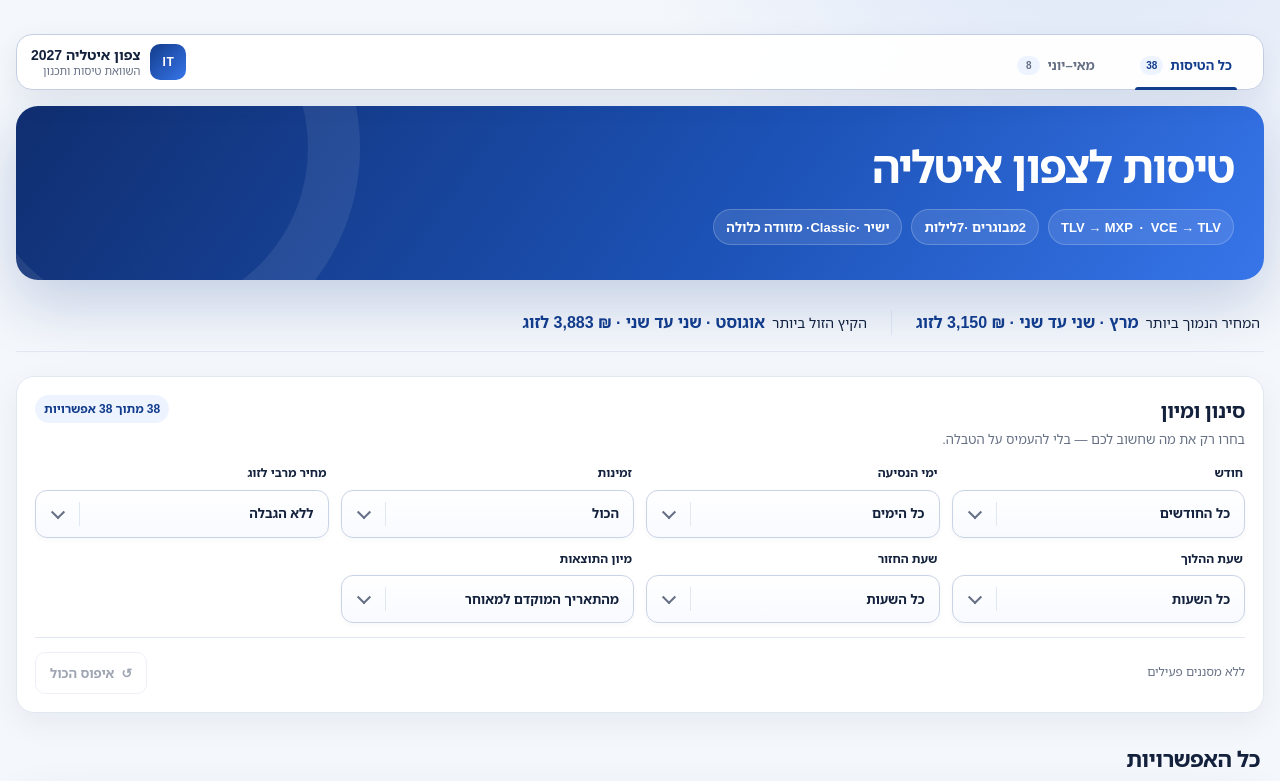
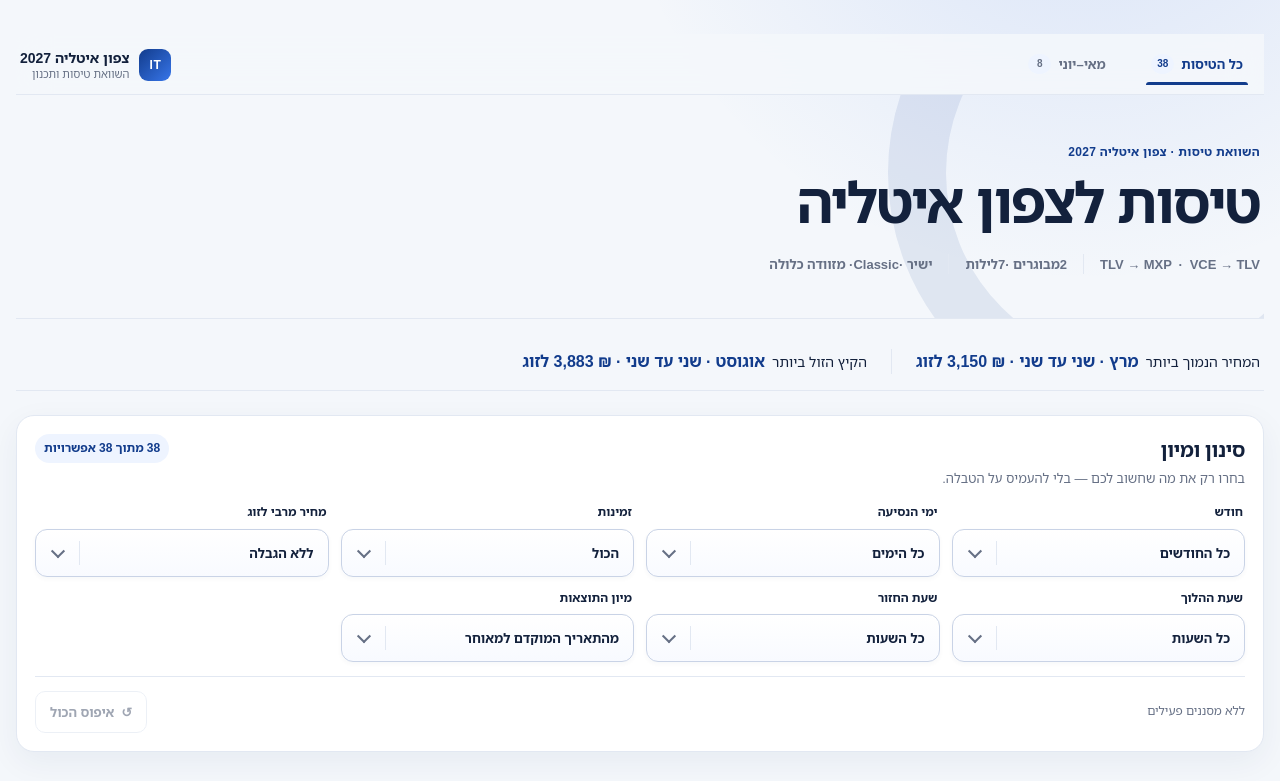
Before and after one commit to amordechai-dn/Italy, a plain HTML site: page flights.html in a window 1280 px wide. Shown: the top 781 px of the page. Drawn offline with Linux system fonts and the light colour scheme.

Commit message:
Redesign shared page header

```diff
--- a/flights.html
+++ b/flights.html
@@ -237,7 +237,7 @@
       .result-count { font-size:11px; }
     }
   </style>
-  <link rel="stylesheet" href="site.css?v=5">
+  <link rel="stylesheet" href="site.css?v=6">
 </head>
 <body>
 <main>
@@ -249,6 +249,7 @@
     </nav>
   </header>
   <header class="hero">
+    <p class="eyebrow">השוואת טיסות · צפון איטליה <bdi dir="ltr">2027</bdi></p>
     <h1>טיסות לצפון איטליה</h1>
     <div class="trip-strip">
       <span class="route" dir="ltr">TLV → MXP&nbsp;&nbsp;·&nbsp;&nbsp;VCE → TLV</span>
--- a/site.css
+++ b/site.css
@@ -30,20 +30,21 @@ main {
 
 .site-header {
   position: sticky;
-  top: 8px;
+  top: 0;
   z-index: 40;
   display: grid;
   grid-template-columns: minmax(230px,1fr) auto;
   align-items: center;
   gap: 24px;
-  margin-block-end: 16px;
-  padding: 9px 14px 0;
+  margin-block-end: 0;
+  padding: 12px 4px 10px;
   direction: ltr;
   text-align: start;
-  border: 1px solid color-mix(in srgb,var(--line) 85%,var(--blue));
-  border-radius: 16px;
-  background: color-mix(in srgb,var(--panel) 94%,transparent);
-  box-shadow: 0 10px 28px rgba(22,47,92,.08);
+  border: 0;
+  border-bottom: 1px solid var(--line);
+  border-radius: 0;
+  background: color-mix(in srgb,var(--bg) 88%,transparent);
+  box-shadow: none;
   backdrop-filter: blur(16px);
   -webkit-backdrop-filter: blur(16px);
 }
@@ -54,7 +55,7 @@ main {
   justify-self: start;
   gap: 10px;
   min-width: 0;
-  padding-block-end: 9px;
+  padding-block-end: 0;
   color: var(--text);
   direction: rtl;
   text-decoration: none;
@@ -63,13 +64,13 @@ main {
 .brand-mark {
   display: grid;
   place-items: center;
-  flex: 0 0 36px;
-  width: 36px;
-  height: 36px;
+  flex: 0 0 32px;
+  width: 32px;
+  height: 32px;
   color: #fff;
   direction: ltr;
   unicode-bidi: isolate;
-  border-radius: 10px;
+  border-radius: 9px;
   background: linear-gradient(135deg,#123c8c,#3775e9);
   font-size: 12px;
   font-weight: 900;
@@ -88,7 +89,7 @@ main {
   justify-content: center;
   gap: 7px;
   min-width: 126px;
-  padding: 10px 13px 12px;
+  padding: 8px 13px 10px;
   color: var(--muted);
   direction: rtl;
   text-align: center;
@@ -131,31 +132,74 @@ main {
   display: flex;
   flex-direction: column;
   justify-content: center;
-  height: 174px;
-  padding: 30px;
-  color: #fff;
-  border-radius: 22px;
-  background: linear-gradient(125deg,#102e70 0%,#1c52b6 58%,#3775e9 100%);
-  box-shadow: 0 22px 60px rgba(18,60,140,.22);
+  min-height: 224px;
+  height: auto;
+  padding: 42px 4px 38px;
+  color: var(--text);
+  border-bottom: 1px solid var(--line);
+  border-radius: 0;
+  background: transparent;
+  box-shadow: none;
 }
 .hero::after {
   content: "";
   position: absolute;
-  inset-inline-end: -90px;
-  top: -175px;
-  width: 330px;
-  height: 330px;
+  inset-inline-start: -120px;
+  inset-inline-end: auto;
+  top: -170px;
+  width: 380px;
+  height: 380px;
   pointer-events: none;
-  border: 52px solid rgba(255,255,255,.08);
+  border: 58px solid color-mix(in srgb,var(--blue) 9%,transparent);
   border-radius: 50%;
 }
 .hero h1 {
   position: relative;
   z-index: 1;
   margin: 0;
-  font-size: clamp(29px,4vw,44px);
-  line-height: 1.15;
+  max-width: 960px;
+  font-size: clamp(36px,4.4vw,58px);
+  line-height: 1.08;
   letter-spacing: -.035em;
+}
+.hero .eyebrow {
+  position: relative;
+  z-index: 1;
+  margin: 0 0 10px;
+  color: var(--blue);
+  font-size: 12px;
+  font-weight: 850;
+  letter-spacing: .025em;
+}
+.hero > p:not(.eyebrow) {
+  position: relative;
+  z-index: 1;
+  max-width: 780px;
+  margin: 16px 0 0;
+  color: var(--muted);
+  font-size: 16px;
+}
+.hero .trip-strip {
+  position: relative;
+  z-index: 1;
+  gap: 0;
+  margin-top: 22px;
+}
+.hero .trip-strip span {
+  min-height: 0;
+  padding: 0;
+  border: 0;
+  border-radius: 0;
+  background: transparent;
+  backdrop-filter: none;
+  color: var(--muted);
+  font-size: 13px;
+  font-weight: 750;
+}
+.hero .trip-strip span + span {
+  margin-inline-start: 16px;
+  padding-inline-start: 16px;
+  border-inline-start: 1px solid var(--line);
 }
 
 /* Editorial content stays on the page; containers are reserved for controls and data. */
@@ -230,14 +274,18 @@ th { min-width: 145px; background: var(--panel-soft,var(--soft)); font-size: 13p
 
 @media (max-width: 760px) {
   main { width: min(100% - 20px,720px); padding-block: 16px 30px; }
-  .site-header { top: 6px; grid-template-columns: 1fr; gap: 0; padding: 9px 10px 0; border-radius: 14px; }
-  .site-brand { justify-self: stretch; padding: 0 3px 8px; }
+  .site-header { top: 0; grid-template-columns: 1fr; gap: 0; padding: 10px 2px 0; border-radius: 0; }
+  .site-brand { justify-self: stretch; padding: 0 3px 9px; }
   .brand-mark { width: 34px; height: 34px; flex-basis: 34px; }
   .page-tabs { width: 100%; border-top: 1px solid var(--line); }
   .page-tab { flex: 1; min-width: 0; padding: 10px 8px 11px; }
   .page-tab::after { inset-inline: 8px; }
-  .hero { height: auto; min-height: 0; padding: 24px 20px; border-radius: 20px; }
-  .hero h1 { font-size: 29px; }
+  .hero { height: auto; min-height: 0; padding: 34px 2px 30px; border-radius: 0; }
+  .hero h1 { font-size: 34px; }
+  .hero > p:not(.eyebrow) { margin-top: 13px; font-size: 14px; }
+  .hero .trip-strip { display: grid; gap: 8px; margin-top: 18px; }
+  .hero .trip-strip span { width: max-content; justify-self: start; }
+  .hero .trip-strip span + span { margin-inline-start: 0; padding-inline-start: 0; border-inline-start: 0; }
   .quick-summary { padding-inline: 2px; }
   .recommendation { padding-inline: 2px; }
   .month-grid { gap: 0; }
```
Also changed, not shown: may-june.html (+2 -1 lines).
